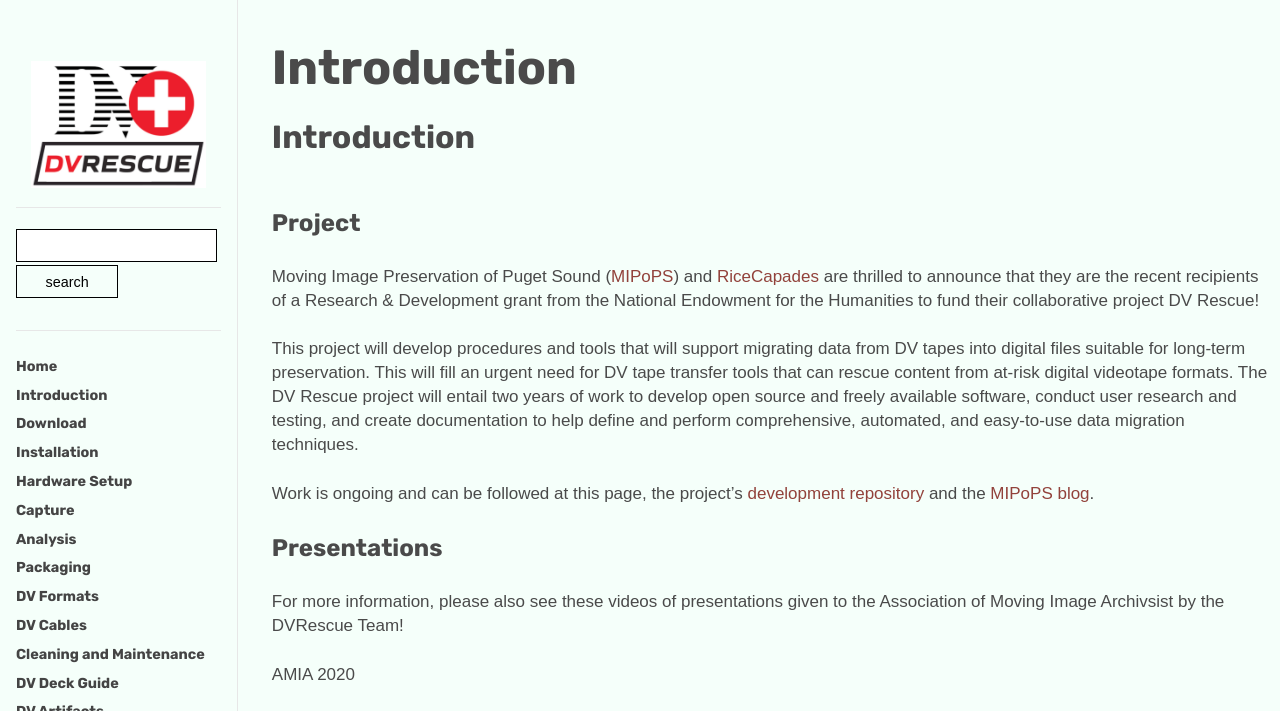
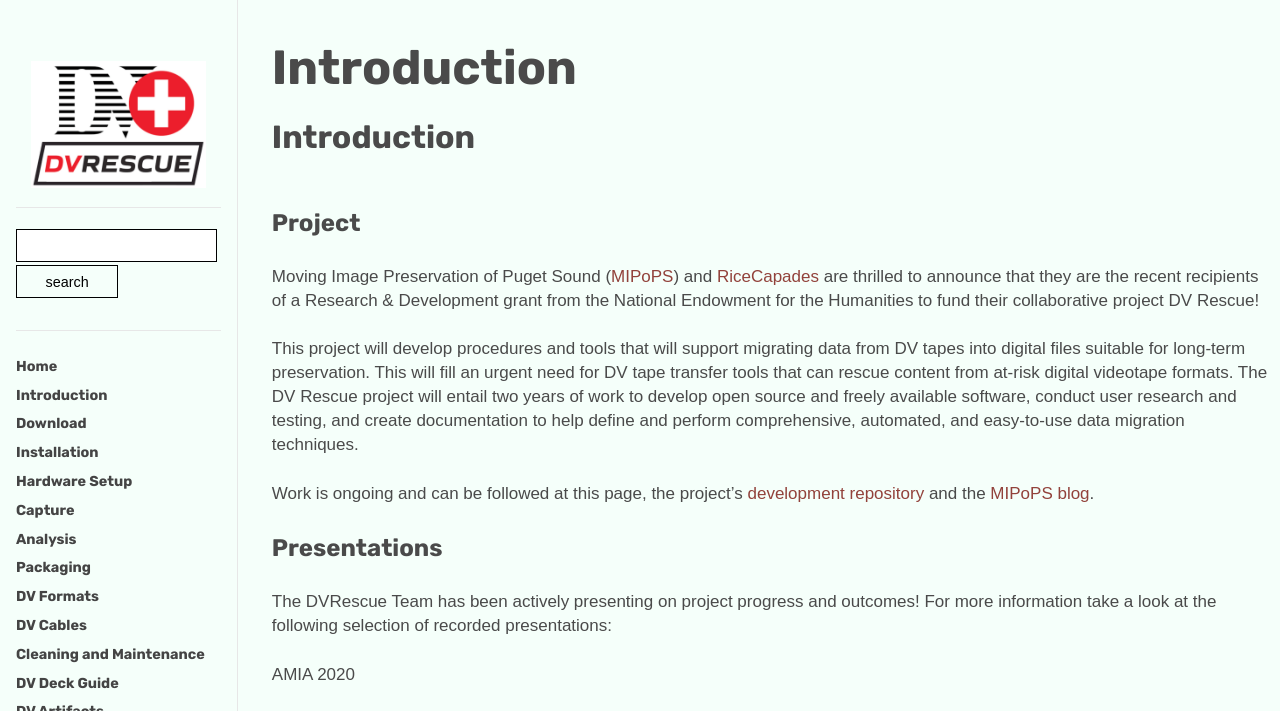
Before and after one commit to mipops/dvrescue, a Jekyll site: the page built from docs/_sections/01_introduction.md, in a window 1280 px wide. Shown: the top 711 px of the page. Built offline with Jekyll 4.4.1, drawn with Linux system fonts in a browser that asks for light colours; grey boxes are pictures that could not be loaded.

Commit message:
fix typo and add video

```diff
--- a/docs/_sections/01_introduction.md
+++ b/docs/_sections/01_introduction.md
@@ -17,10 +17,13 @@
 
 ## Presentations
 
-For more information, please also see these videos of presentations given to the Association of Moving Image Archivsist by the DVRescue Team!
+The DVRescue Team has been actively presenting on project progress and outcomes! For more information take a look at the following selection of recorded presentations:
 
 AMIA 2020
 <iframe width="560" height="315" src="https://www.youtube.com/embed/YGPIqJ4_ssI" title="YouTube video player" frameborder="0" allow="accelerometer; autoplay; clipboard-write; encrypted-media; gyroscope; picture-in-picture" allowfullscreen></iframe>
 
 AMIA Spring 2021
 <iframe width="560" height="315" src="https://www.youtube.com/embed/7FaZw3RoVbA" title="YouTube video player" frameborder="0" allow="accelerometer; autoplay; clipboard-write; encrypted-media; gyroscope; picture-in-picture" allowfullscreen></iframe>
+
+AMIA Fall 2021
+<iframe width="560" height="315" src="https://www.youtube.com/embed/K3IwVTyqTbU" title="YouTube video player" frameborder="0" allow="accelerometer; autoplay; clipboard-write; encrypted-media; gyroscope; picture-in-picture" allowfullscreen></iframe>
```
